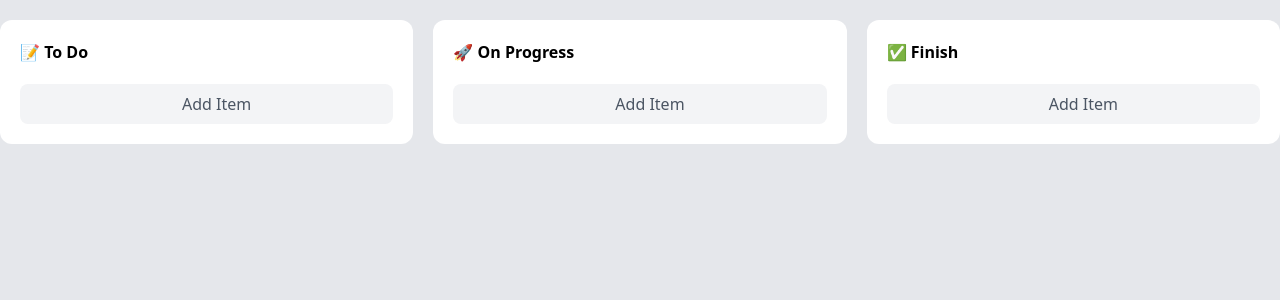
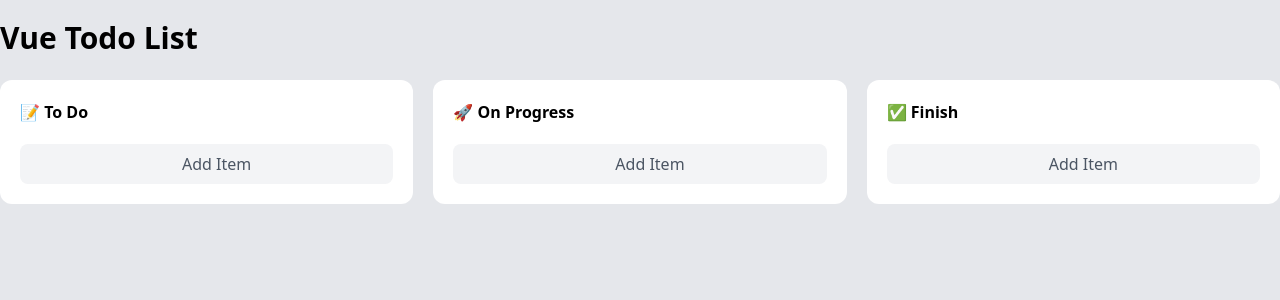
Before and after one commit to tiojevero/vue-todolist, a Vue app: page / in a window 1280 px wide. Shown: the top 300 px of the page. Built offline with nearby package versions, Linux system fonts and the light colour scheme; some icons are missing.

Commit message:
fix some issues

```diff
--- a/src/App.vue
+++ b/src/App.vue
@@ -7,6 +7,7 @@ import TodoList from "./components/TodoList.vue";
 <template>
     <div class="h-screen bg-gray-200 py-5">
         <div class="container mx-auto">
+            <h1 class="text-3xl font-bold mb-6 flex">Vue Todo List</h1>
             <TodoList />
         </div>
     </div>
--- a/src/components/TodoAdd.vue
+++ b/src/components/TodoAdd.vue
@@ -42,6 +42,7 @@ function addItem(list) {
             type="text"
             placeholder="Type item title here"
             class="border border-gray-400 focus:border-blue-500 outline-none rounded-lg px-3 py-2 w-full mr-2"
+            autofocus
             v-model="title"
             @keyup.enter="addItem(list)"
         />
```
